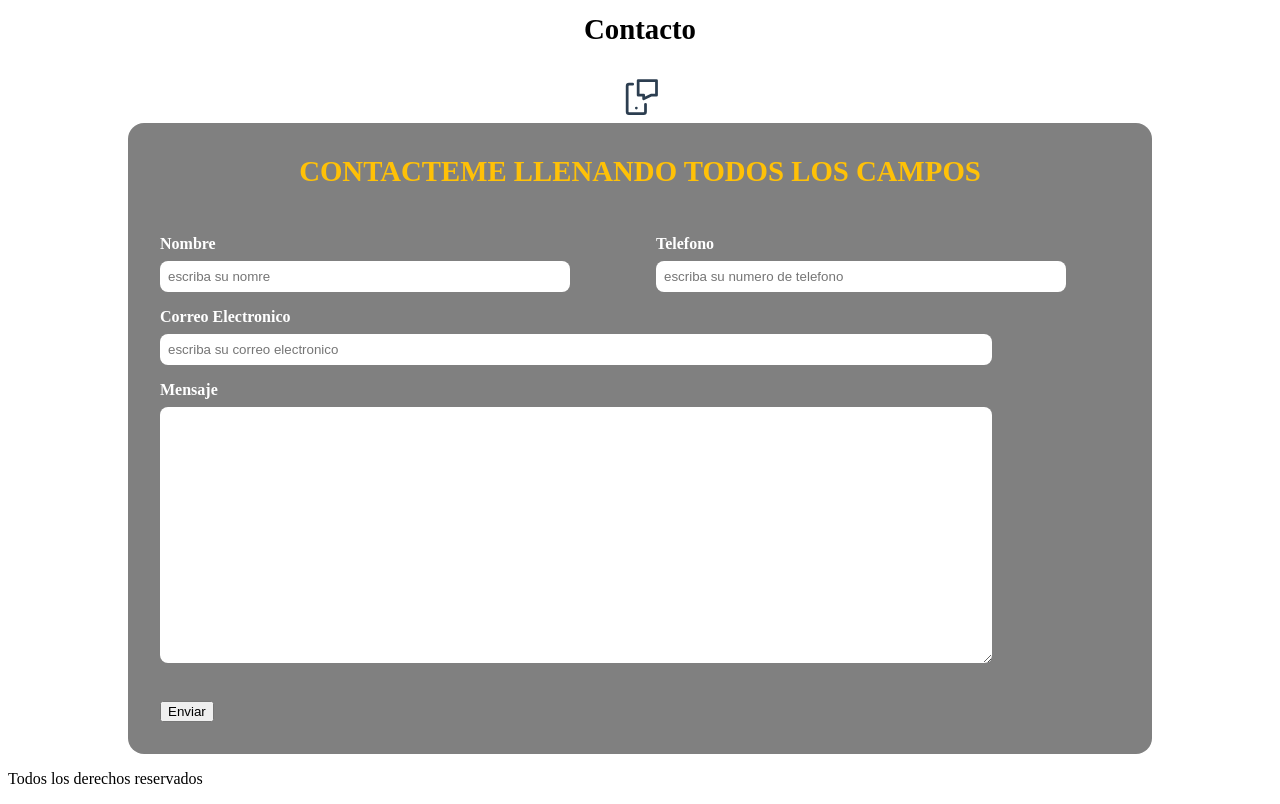
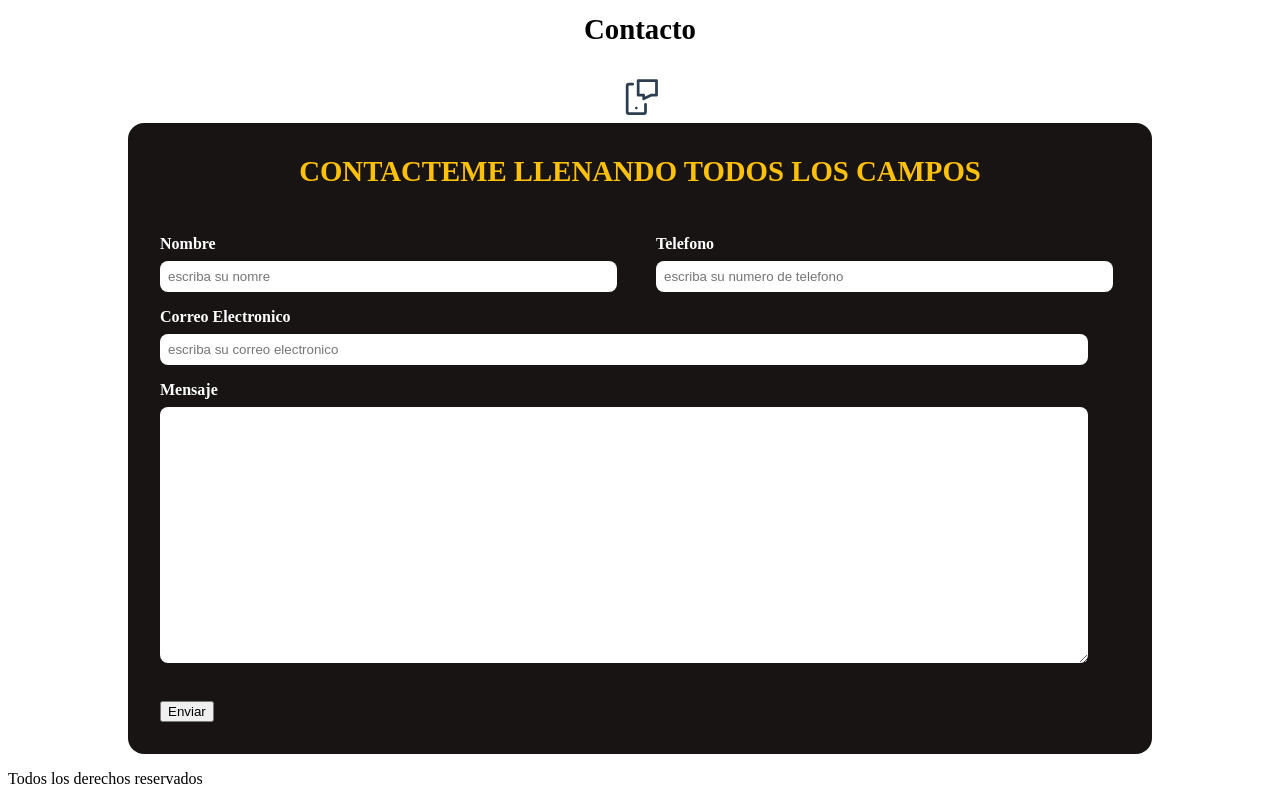
Before and after one commit to BrayanPop/brs, a plain HTML site: page index.html in a window 1280 px wide. Shown: the part 900-1704 px from the top of the page. Drawn offline with Linux system fonts and the light colour scheme.

Commit message:
Update style.css
Se cambio fondo

```diff
--- a/css/style.css
+++ b/css/style.css
@@ -73,7 +73,7 @@ h3{
     column-gap: 1rem;
 }
 .fondo{
-    background-image: url(../img/OIP.jfif);
+    background-image: url(../img/OIP.jpg);
     background-repeat: no-repeat;
     background-size: cover;
     height: 15rem;
@@ -103,7 +103,7 @@ h3{
 }
 /*Formulario*/
 .formulario{
-    background-color:gray;
+    background-color: rgb(24, 20, 20);
     width: min(60rem,100%);
     margin: 0 auto;
     padding: 2rem;
@@ -144,7 +144,7 @@ h3{
     display: block;
  }
  .input-text{
-width: 85%;
+width: 95%;
 border: none;
 padding: .5rem;
 border-radius: .5rem;
```
